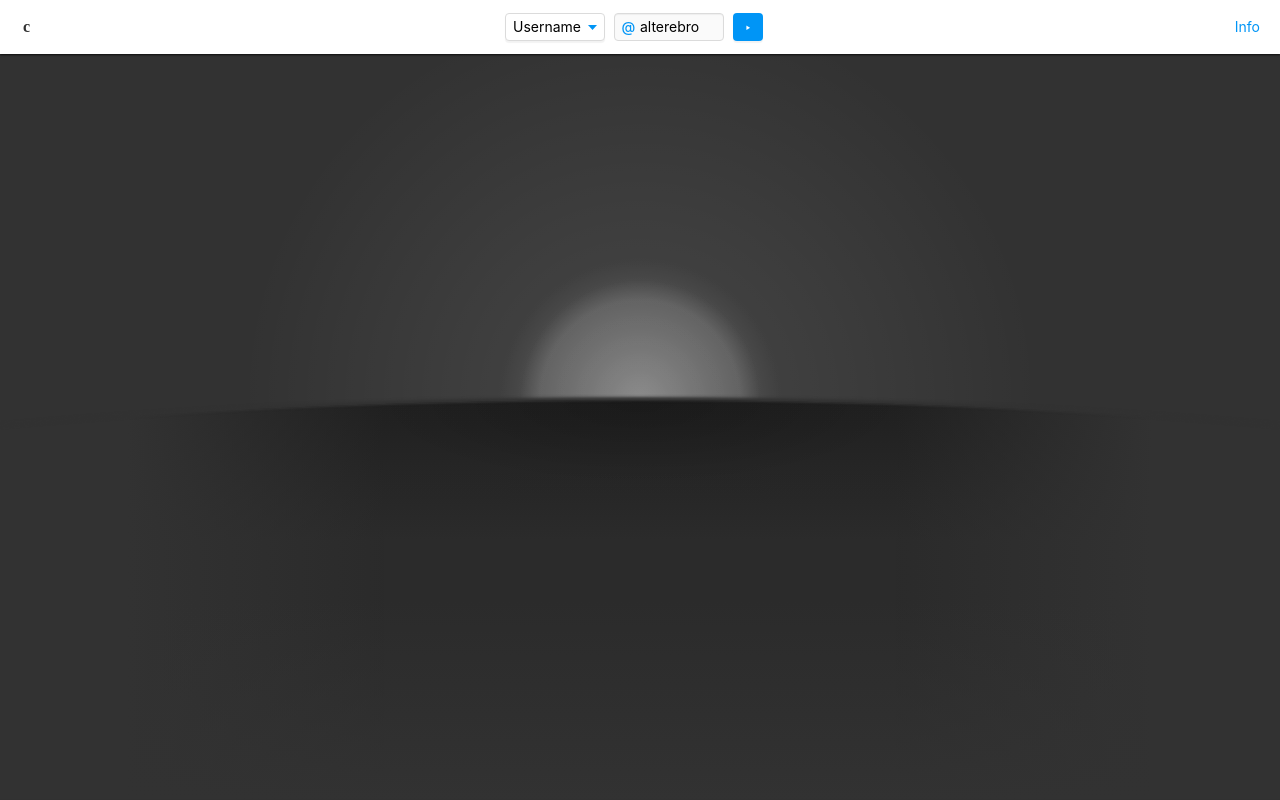
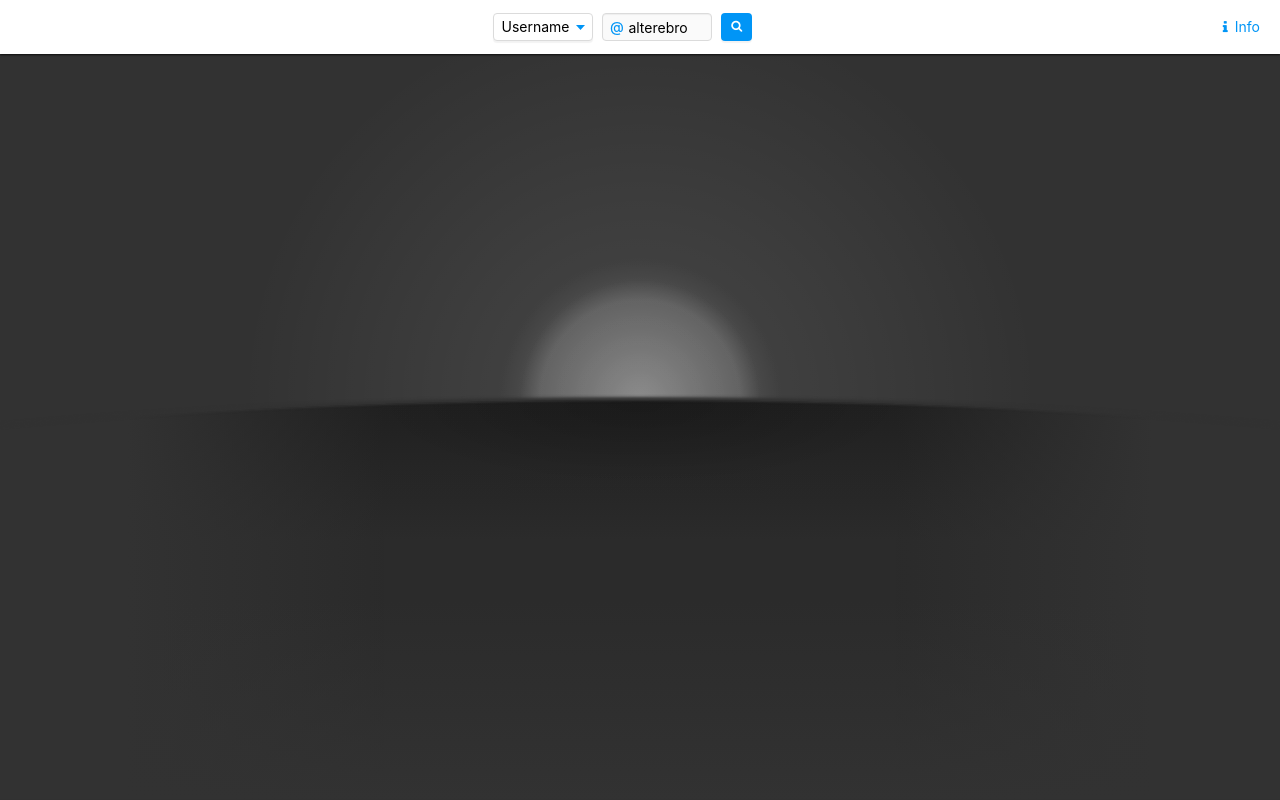
Before and after one commit to alterebro/instagram-cube, a PHP site: page /cube.html in a window 1280 px wide; the page is wider, and only the part inside the window is pictured. Run offline with PHP 8.4, Linux system fonts and the light colour scheme; some web fonts are replaced.

Commit message:
Icon font update

```diff
--- a/cube.html
+++ b/cube.html
@@ -25,9 +25,9 @@
                     <strong>{{ instagramQueryType.symbol }}</strong>
                     <input type="text" @click="focusize($event)" id="query" v-model="instagramQuery" />
                 </label>
-                <input type="submit" title="Show!" value="&#8227;" />
+                <input type="submit" title="Show!" value="z" title="&#8227;" />
             </form>
-            <p><a href="#info" @click.prevent="showModalWindow">Info</a></p>
+            <p><a href="#info" @click.prevent="showModalWindow"><i class="icon icon-info"></i> Info</a></p>
         </header>
     </cube-head>
 
--- a/cube/css/cube.less
+++ b/cube/css/cube.less
@@ -21,12 +21,12 @@
 // -----------------------
 // Fonts
 @font-face {
-    font-family: 'smiley';
-    src: url('../fonts/smiley.eot?22743220');
-    src: url('../fonts/smiley.eot?22743220#iefix') format('embedded-opentype'),
-        url('../fonts/smiley.woff?22743220') format('woff'),
-        url('../fonts/smiley.ttf?22743220') format('truetype'),
-        url('../fonts/smiley.svg?22743220#smiley') format('svg');
+    font-family: 'icons';
+    src: url('../fonts/icons.eot?48312305');
+    src: url('../fonts/icons.eot?48312305#iefix') format('embedded-opentype'),
+        url('../fonts/icons.woff?48312305') format('woff'),
+        url('../fonts/icons.ttf?48312305') format('truetype'),
+        url('../fonts/icons.svg?48312305#icons') format('svg');
     font-weight: normal;
     font-style: normal;
 }
@@ -217,6 +217,7 @@ header {
 */
 
 header {
+
     display: flex;
     width: 100%;
     height: 54px;
@@ -245,7 +246,7 @@ header {
             height: 28px;
             margin: 0 .25rem;
             padding: 0;
-            vertical-align: baseline;
+            vertical-align: bottom;
             font: inherit;
 
             &:focus {
@@ -319,8 +320,10 @@ header {
 
             box-shadow: 0 2px 1px rgba(0, 0, 0, .05);
 
+            font-family: 'icons';
+            font-size: 85%;
+            &:hover { background: var(--aux-color); }
 
-            &:hover { background: var(--aux-color); }
         }
     }
 
@@ -519,13 +522,14 @@ ul.cube-sideselector {
 
 // Helper Classes
 .icon {
-    font-family: "smiley";
+    font-family: "icons";
 }
 i.icon {
     display: inline-block;
     padding: 0 3px;
     font-style: normal;
 }
+
 // .icon-pause:before { content: '\30'; } /* '0' */
 // .icon-left-thin:before { content: '\31'; } /* '1' */
 // .icon-right-thin:before { content: '\32'; } /* '2' */
@@ -536,11 +540,15 @@ i.icon {
 // .icon-zoom-in:before { content: '\37'; } /* '7' */
 // .icon-zoom-out:before { content: '\38'; } /* '8' */
 // .icon-play:before { content: '\39'; } /* '9' */
-.icon-cube:before { content: '\63'; } /* 'c' */
+// (removed!) .icon-cube:before { content: '\63'; } /* 'c' */
 .icon-github:before { content: '\67'; } /* 'g' */
 // .icon-lock:before { content: '\6c'; } /* 'l' */
 .icon-twitter:before { content: '\74'; } /* 't' */
 // .icon-lock-open:before { content: '\75'; } /* 'u' */
+
+.icon-search:before { content: '\7a'; } /* 'z' */
+.icon-info:before { content: '\69'; } /* 'i' */
+
 
 
 // -----------------------
```
Also changed, not shown: data/@alterebro.json (+1 -1 lines), cube/css/cube.css, cube/fonts/icons.ttf (added), cube/fonts/icons.woff (added), cube/fonts/icons.woff2 (added), 2 other files.
